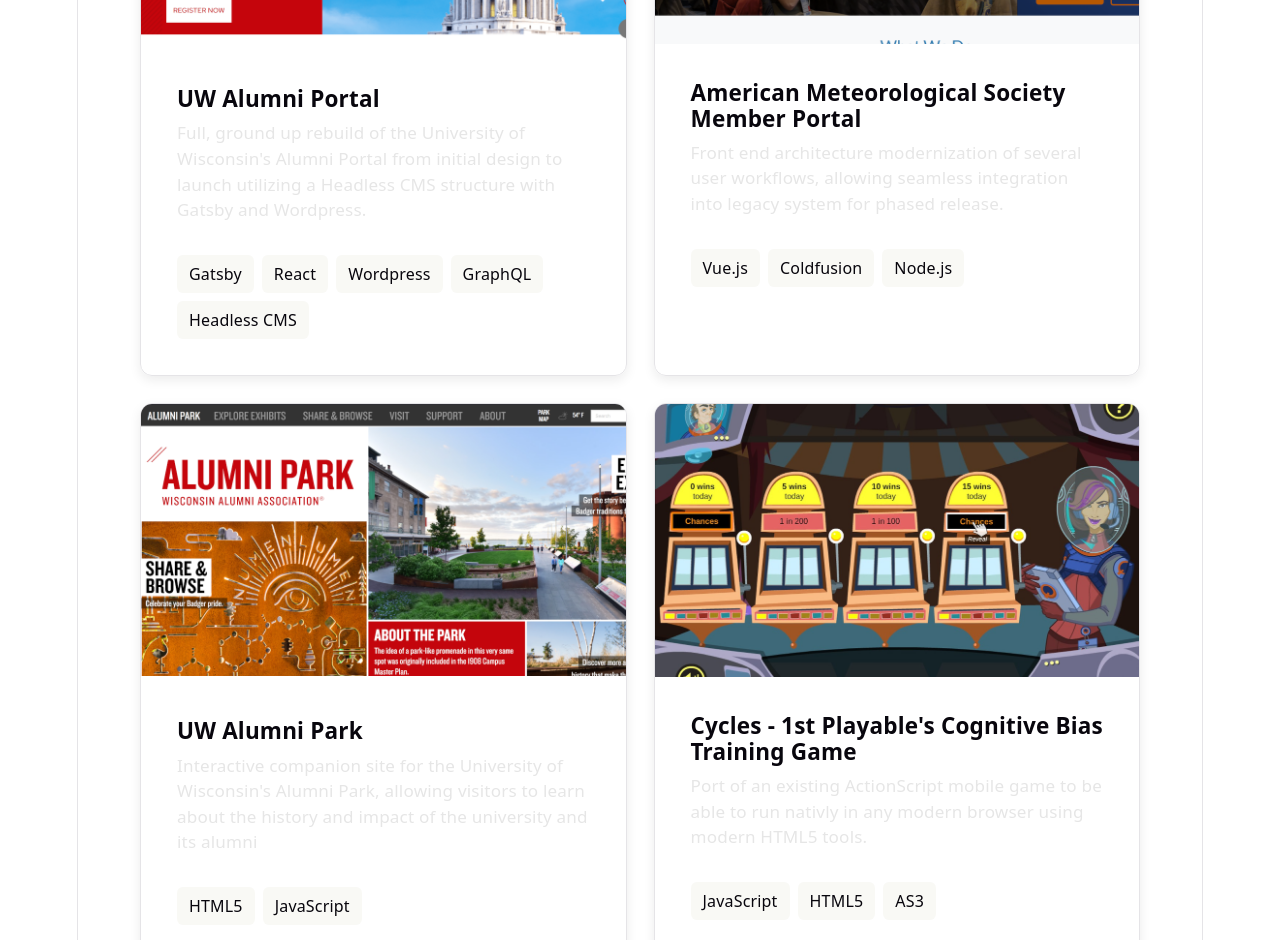
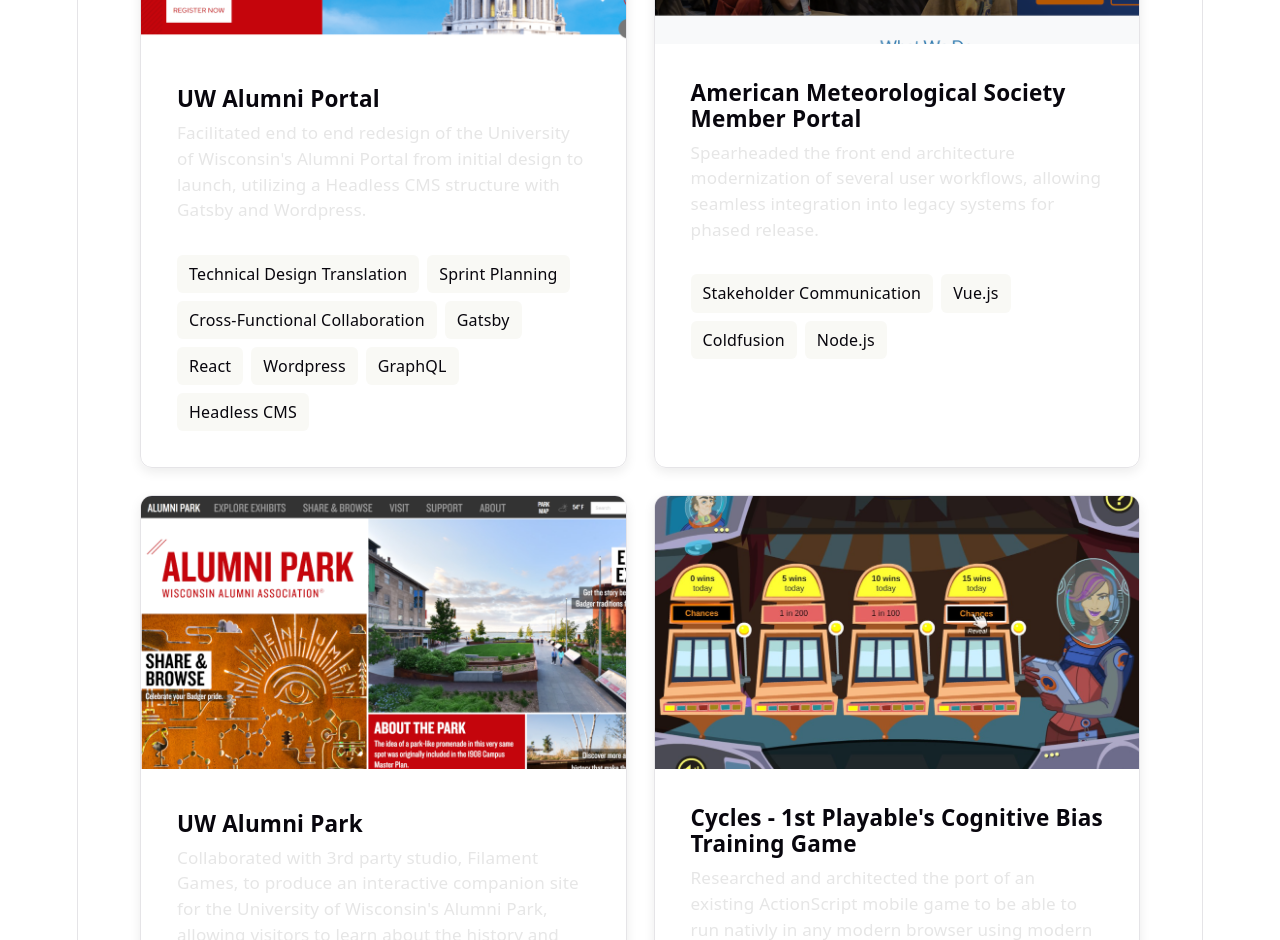
Before and after one commit to AnneFonicello/Portfolio, a React (Vite) app: page / in a window 1280 px wide. Shown: the part 1860-2800 px from the top of the page. Built offline with nearby package versions, Linux system fonts and the light colour scheme.

Commit message:
Card text updates

```diff
--- a/src/App.jsx
+++ b/src/App.jsx
@@ -86,10 +86,10 @@
              Select examples of my previous work.
             </p>
             <div id="card-grid">
-              <Card title="UW Alumni Portal" body="Full, ground up rebuild of the University of Wisconsin's Alumni Portal from initial design to launch utilizing a Headless CMS structure with Gatsby and Wordpress." img={UWAlumniPreview} skills={["Gatsby","React","Wordpress","GraphQL","Headless CMS"]} link="https://www.uwalumni.com/"/>
-              <Card title="American Meteorological Society Member Portal" body="Front end architecture modernization of several user workflows, allowing seamless integration into legacy system for phased release." img={AMSPreview} skills={["Vue.js","Coldfusion","Node.js"]}/>
-              <Card title="UW Alumni Park" body="Interactive companion site for the University of Wisconsin's Alumni Park, allowing visitors to learn about the history and impact of the university and its alumni" img={AlumniParkPreview} skills={["HTML5","JavaScript"]} link="https://www.alumnipark.com/"/>
-              <Card title="Cycles - 1st Playable's Cognitive Bias Training Game" body="Port of an existing ActionScript mobile game to be able to run nativly in any modern browser using modern HTML5 tools." img={CyclesPreview} skills={["JavaScript","HTML5","AS3"]}/>
+              <Card title="UW Alumni Portal" body="Facilitated end to end redesign of the University of Wisconsin's Alumni Portal from initial design to launch, utilizing a Headless CMS structure with Gatsby and Wordpress." img={UWAlumniPreview} skills={["Technical Design Translation","Sprint Planning","Cross-Functional Collaboration","Gatsby","React","Wordpress","GraphQL","Headless CMS"]} link="https://www.uwalumni.com/"/>
+              <Card title="American Meteorological Society Member Portal" body="Spearheaded the front end architecture modernization of several user workflows, allowing seamless integration into legacy systems for phased release." img={AMSPreview} skills={["Stakeholder Communication","Vue.js","Coldfusion","Node.js"]}/>
+              <Card title="UW Alumni Park" body="Collaborated with 3rd party studio, Filament Games, to produce an interactive companion site for the University of Wisconsin's Alumni Park, allowing visitors to learn about the history and impact of the university and its alumni through physical and digital exhibits." img={AlumniParkPreview} skills={["Third Party Collaboration","HTML5","JavaScript"]} link="https://www.alumnipark.com/"/>
+              <Card title="Cycles - 1st Playable's Cognitive Bias Training Game" body="Researched and architected the port of an existing ActionScript mobile game to be able to run nativly in any modern browser using modern HTML5 tools." img={CyclesPreview} skills={["Technical Research","JavaScript","HTML5","AS3"]}/>
             </div>
 
           </div>
--- a/src/modules/NavBar.jsx
+++ b/src/modules/NavBar.jsx
@@ -5,7 +5,6 @@
         <div className="nav-links" id="navLinks">
             <a href="#about">About</a>
             <a href="#experience">Experience</a>
-            {/* <a href="#" className="nav-cta">Contact</a> */}
         </div>
     </nav>
   );
```
